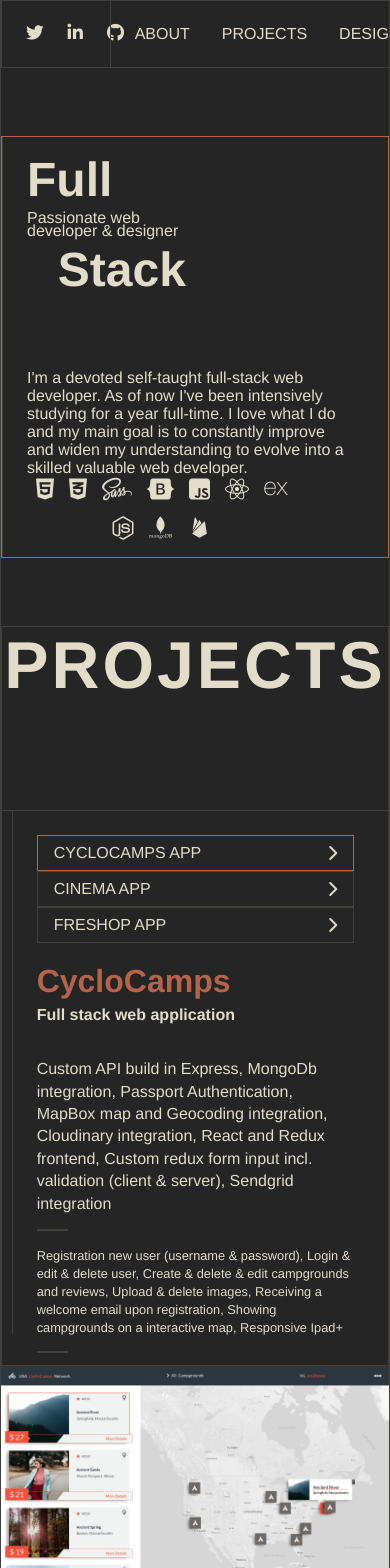
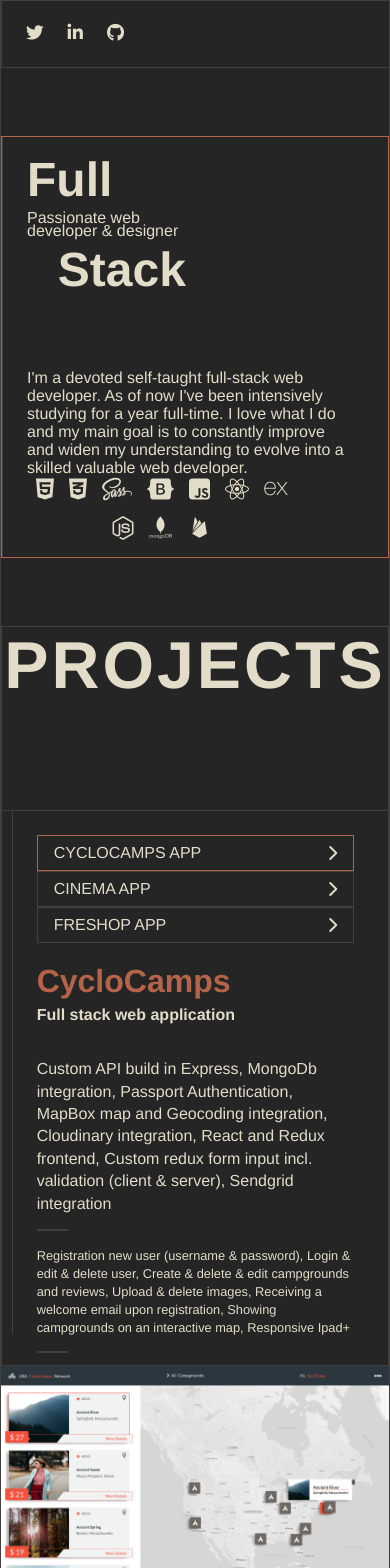
Before and after one commit to djneces/my-portfolio-react, a React (Create React App) app in the folder client/: page / in a window 390 px wide. Shown: the top 1568 px of the page. Built offline with nearby package versions, Linux system fonts and the light colour scheme; the HTML template or start-up script is replaced by a standard one; a web font is replaced by a local one.

Commit message:
Add Header media query

```diff
--- a/client/package.json
+++ b/client/package.json
@@ -16,7 +16,7 @@
   },
   "scripts": {
     "start": "react-scripts start",
-    "build": "react-scripts build",
+    "build": "react-scripts build && echo '/* /index.html 200' > ./build/_redirects",
     "test": "react-scripts test",
     "eject": "react-scripts eject"
   },
--- a/client/src/assets/projectFeed/projectFeed.js
+++ b/client/src/assets/projectFeed/projectFeed.js
@@ -32,7 +32,7 @@ export const PROJECTS = {
     description:
       'Custom API build in Express, MongoDb integration, Passport Authentication, MapBox map and Geocoding integration, Cloudinary integration, React and Redux frontend, Custom redux form input incl. validation (client & server), Sendgrid integration',
     features:
-      'Registration new user (username & password), Login & edit & delete user, Create & delete & edit campgrounds and reviews, Upload & delete images, Receiving a welcome email upon registration, Showing campgrounds on a interactive map, Responsive Ipad+',
+      'Registration new user (username & password), Login & edit & delete user, Create & delete & edit campgrounds and reviews, Upload & delete images, Receiving a welcome email upon registration, Showing campgrounds on an interactive map, Responsive Ipad+',
     technology: 'HTML5, CSS3, Sass, Express, MongoDb, React, Redux',
     url: 'https://evening-fortress-14705.herokuapp.com',
     github: 'https://github.com/djneces/react-CycloCampsApp',
--- a/client/src/components/Header.scss
+++ b/client/src/components/Header.scss
@@ -59,6 +59,10 @@
                     color: $color-orange;
                 }
             }
+
+            @media (max-width: 510px) {
+                display: none !important;
+            }
         }
 
     }
@@ -78,10 +82,6 @@
         display: flex;
         justify-content: flex-start;
         align-items: center;
-
-        @media (max-width: 510px) {
-            width: 72%;
-        }
     }
 
 }
```
